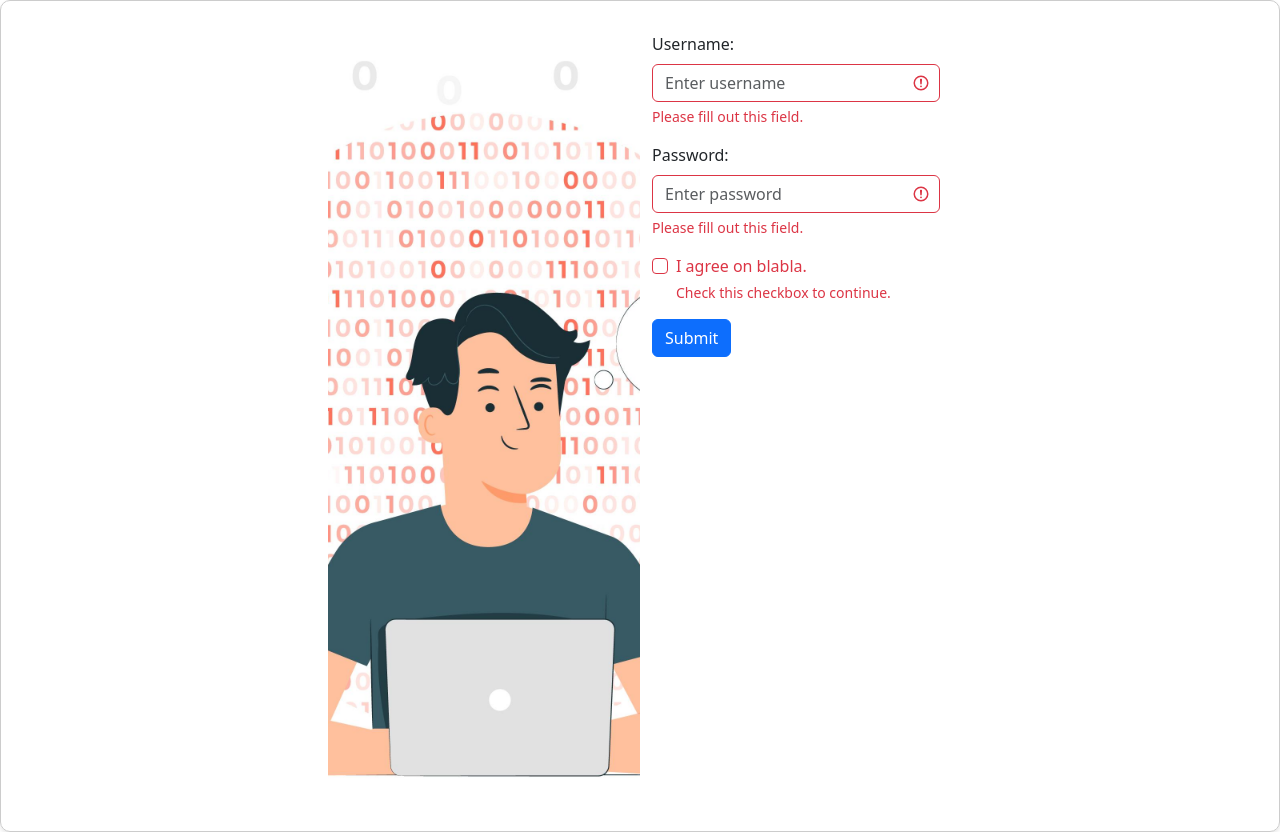
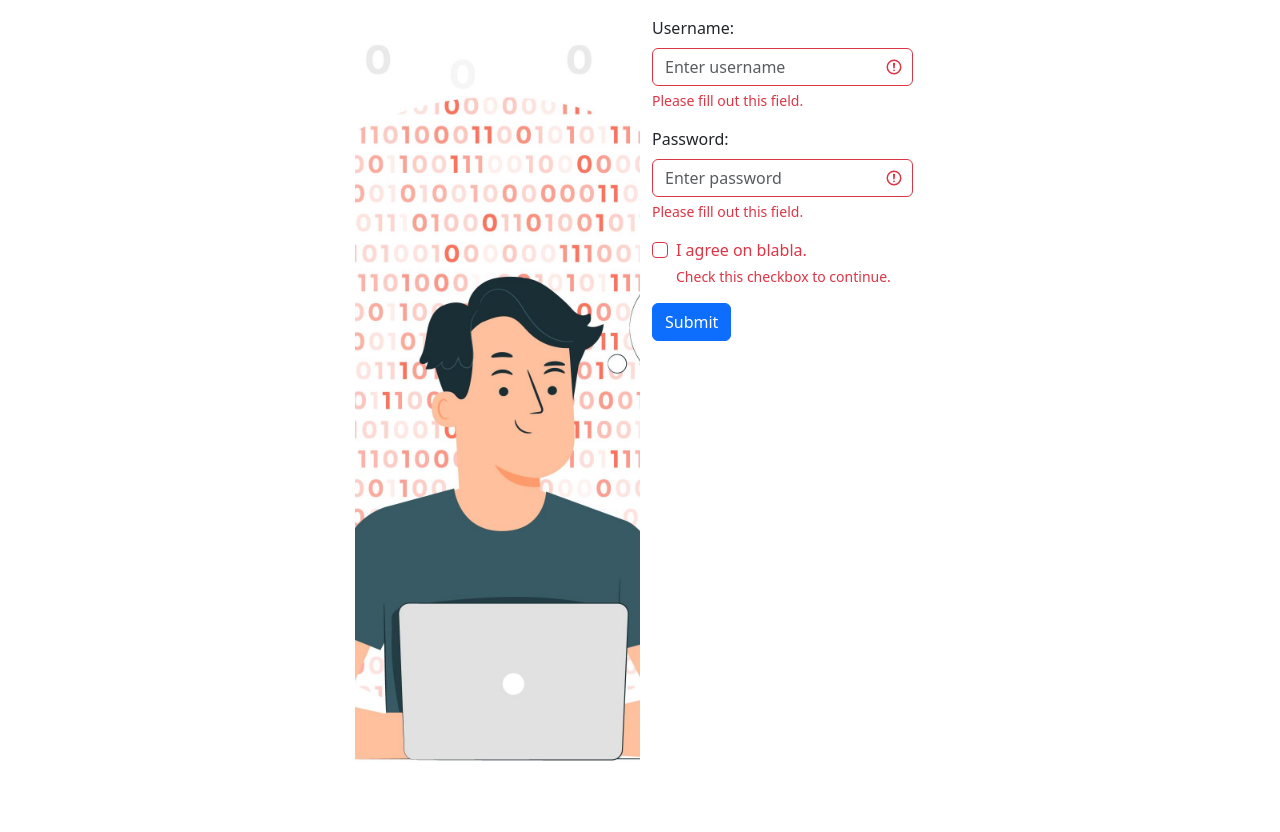
Before and after one commit to criskhun/ppaq2, a PHP site: page /codeGen/loginPage.php in a window 1280 px wide. After the commit the page ends 761 px from the top, so only its background shows below. Run offline with PHP 8.4, Linux system fonts and the light colour scheme; some libraries are stand-ins or nearby versions.

Commit message:
Update loginPage.php

```diff
--- a/codeGen/loginPage.php
+++ b/codeGen/loginPage.php
@@ -3,7 +3,8 @@
 ?>
 
 <div class="container-fluid">
-    <div class="row justify-content-center align-item-center custom-row">
+    <div class="container custom-container">
+        <div class="row justify-content-center align-item-center">
             <div class="col-sm-3" style="background-image: url('../images/encoding.jpg'); background-size: cover; background-position: center; height: 100vh;">
 
             </div>
@@ -32,6 +33,7 @@
             </div>
         </div>
     </div>
+</div>
 
 <?php
     include("../codeGen/footerCG.php")
```
Lines whose indentation alone changed are shown as unchanged.
